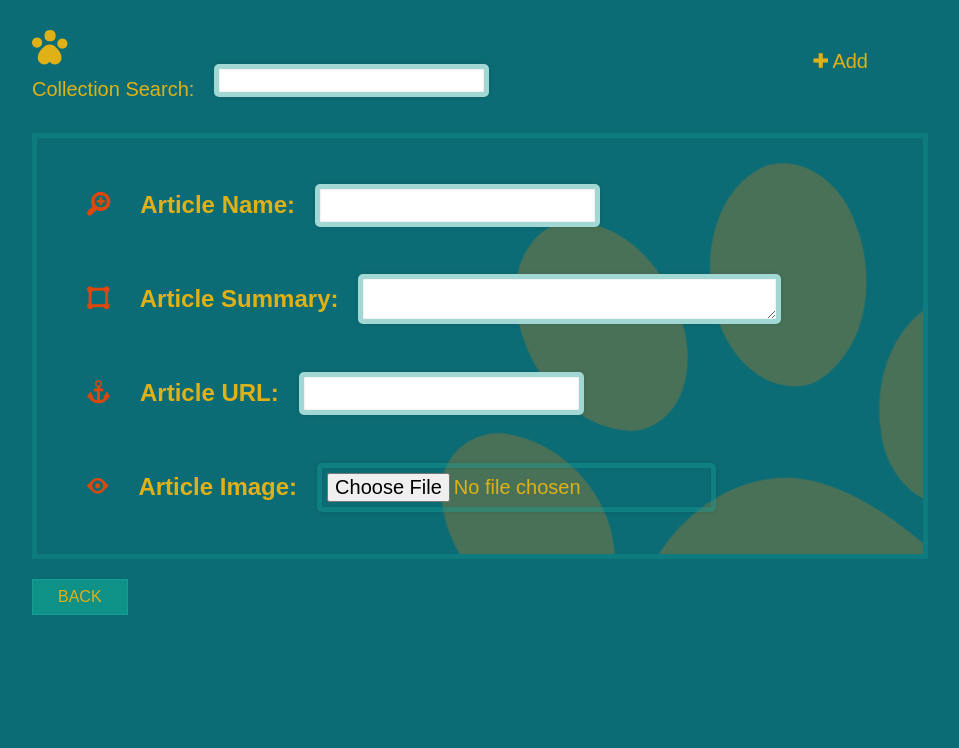
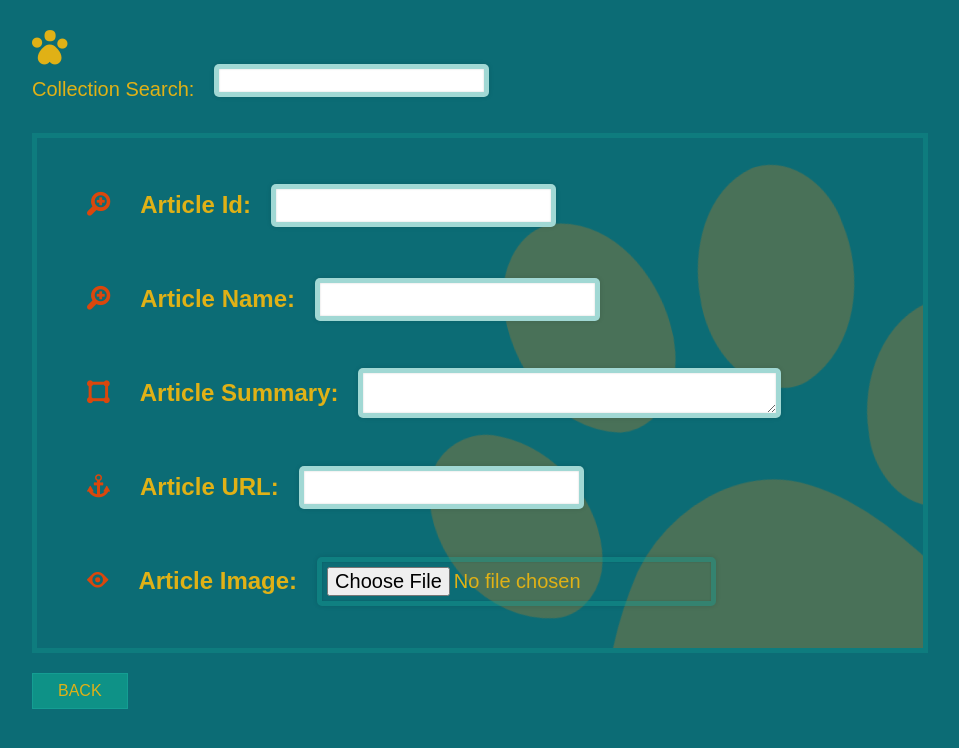
Before and after one commit to nesamouzehkesh/react-clap, a React (Create React App) app: page / in a window 1280 px wide. Both pictures are taken after a click on the element "Add". Shown: the top 748 px of the page, without its empty margins (160-1119 px from the left). Built offline with nearby package versions, Linux system fonts and the light colour scheme.

Commit message:
add button bug

```diff
--- a/src/App.js
+++ b/src/App.js
@@ -3,7 +3,7 @@ import data from './components/data';
 import CardList from './components/CardList/CardList';
 import Header from './components/Header/Header';
 import CardDetails from './components/CardDetails/CardDetails';
-import AddArticle from './components/AddArticle/AddArticle';
+import AddEditArticle from './components/AddEditArticle/AddEditArticle';
 
 class App extends Component {
     constructor(props) {
@@ -71,6 +71,7 @@ class App extends Component {
                     changeHandler={this.changeHandler}
                     addHandler={this.addHandler}
                     showArticle={this.state.showArticle}
+                    showAddForm={this.state.showAddForm}
                     currentArticle={this.articleObject()}
                     editHandler={this.editHandler}
                 />
@@ -80,14 +81,18 @@ class App extends Component {
                         <CardDetails
                             currentArticle={this.articleObject()}
                             renderMainList={this.renderMainList}
+                            showAddForm={this.state.showAddForm}
                         />
                         :
                         this.state.showAddForm ?
-                            <AddArticle renderMainList={this.renderMainList} /> :
+                            <AddEditArticle
+                                renderMainList={this.renderMainList}
+                                showAddForm={this.state.showAddForm} /> :
                             <CardList
                                 data={this.state.data}
                                 term={this.state.term}
-                                renderArticle={this.renderArticle} />
+                                renderArticle={this.renderArticle}
+                            />
                     }
                 </div>
 
--- a/src/components/AddArticle/AddArticle.js
+++ b/src/components/AddEditArticle/AddEditArticle.js
@@ -1,13 +1,21 @@
 import React from 'react';
-import './AddArticle.css';
+import './AddEditArticle.css';
 
-class AddArticle extends React.Component {
+class AddEditArticle extends React.Component {
     render() {
-        const renderMainList = this.props.renderMainList;
+        const { renderMainList, showAddForm } = this.props;
+
+
+
         return (
             <form >
                 <div>
                     <div className="details-container">
+                        <h2 className="row">
+                            <span className="fi-zoom-in"></span>
+                            <b>Article Id: </b>
+                            <input />
+                        </h2>
                         <h2 className="row">
                             <span className="fi-zoom-in"></span>
                             <b>Article Name: </b>
@@ -36,4 +44,4 @@ class AddArticle extends React.Component {
 
 };
 
-export default AddArticle;
+export default AddEditArticle;
--- a/src/components/Header/Header.js
+++ b/src/components/Header/Header.js
@@ -10,12 +10,14 @@ const Header = (
         changeHandler,
         addHandler,
         editHandler,
-        showArticle
+        showArticle,
+        showAddForm
     }
 ) =>
     (
         <div >
             {!showArticle ?
+                !showAddForm ?
                     <div className="header-container">
                         <div className="fi-paw">
                             <p>Collection Search:</p>
@@ -26,9 +28,16 @@ const Header = (
                     :
                     <div className="header-container">
                         <div className="fi-paw">
+                            <p>Collection Search:</p>
+                        </div>
+                        <Search data={data} changeHandler={changeHandler} />
+                    </div>
+                :
+                <div className="header-container">
+                    <div className="fi-paw">
                         <p>Article Id: {currentArticle.id}</p>
                     </div>
-                    <div className="fi-page-edit" onClick={editHandler}>{` Edit`}</div>
+                    <div className="fi-page-edit" onClick={() => editHandler(currentArticle)}>{` Edit`}</div>
                 </div>
 
             }
```
Also changed, not shown: src/components/AddEditArticle/AddEditArticle.css (renamed from src/components/AddArticle/AddArticle.css). Lines whose indentation alone changed are shown as unchanged.
